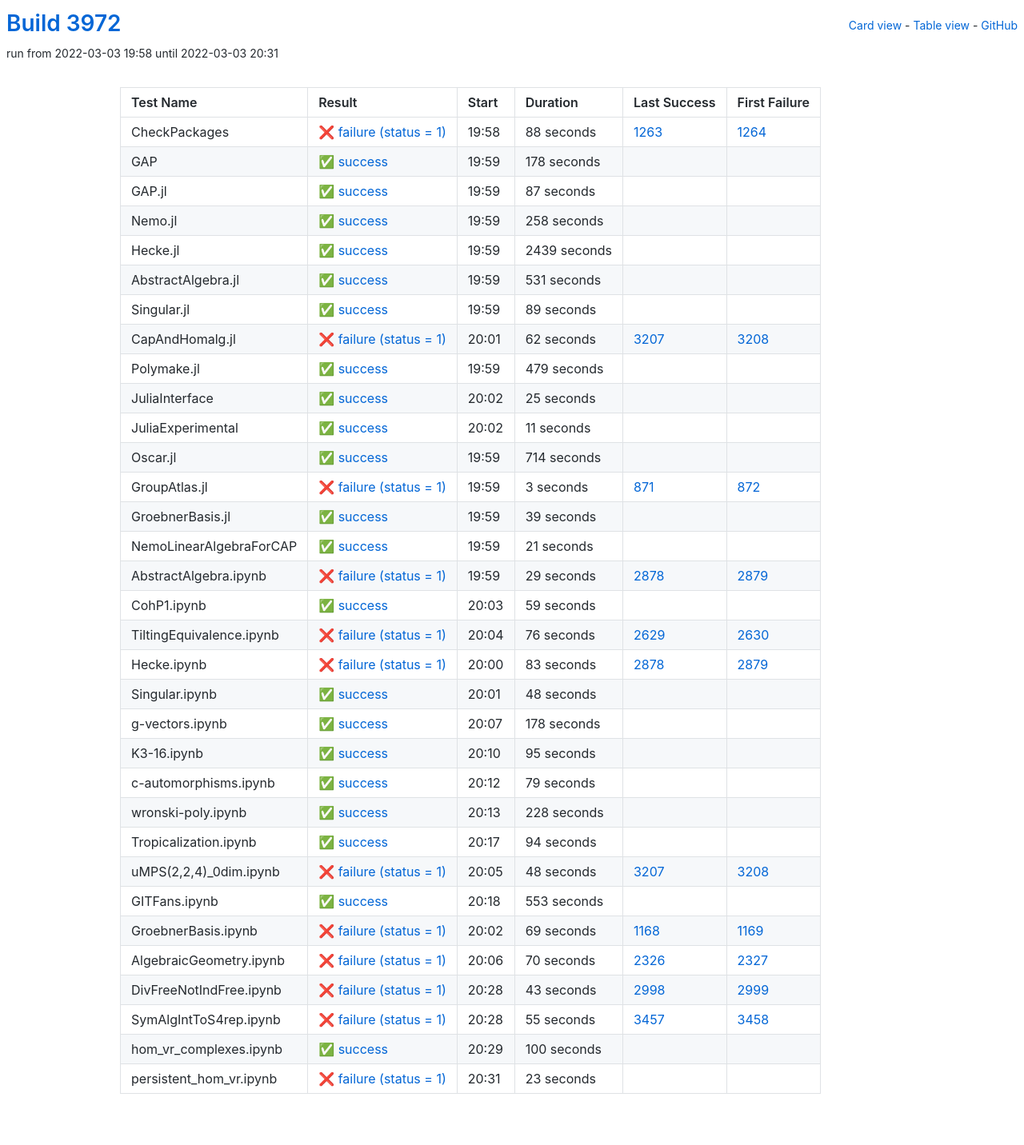
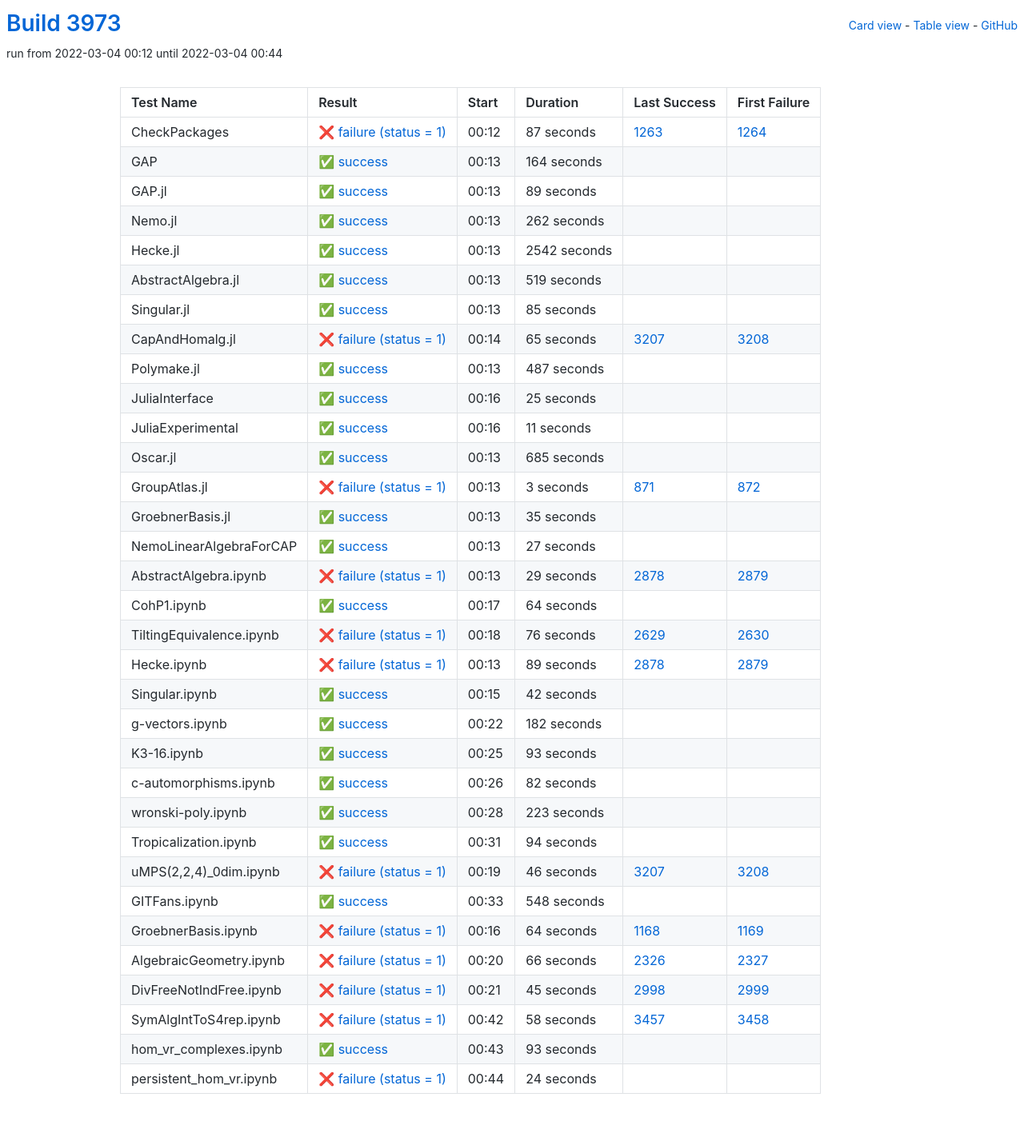
Before and after one commit to oscar-system/oscar-ci-status-stable, a Jekyll site: the page built from table.html, in a window 1280 px wide. Shown: the whole page at 80% size. Built offline with Jekyll 4.4.1, drawn with Linux system fonts in a browser that asks for light colours.

Commit message:
Build #3973

```diff
--- a/_data/ci.yml
+++ b/_data/ci.yml
@@ -1,6 +1,6 @@
 ---
-build: 3972
-build_url: https://oscarci.mathematik.uni-kl.de/job/oscar-stable/3972/
+build: 3973
+build_url: https://oscarci.mathematik.uni-kl.de/job/oscar-stable/3973/
 job: oscar-stable
 organization: oscar-system
 repo: oscar-ci-status-stable
@@ -8,80 +8,32 @@ repourl: https://github.com/oscar-system/oscar-ci-status-stable
 tests:
 - name: CheckPackages
   id: checkpackages
-  log: https://oscarci.mathematik.uni-kl.de/job/oscar-stable/3972/artifact/logs/build-3972/CheckPackages.log
-  start: 2022-03-03 19:58
+  log: https://oscarci.mathematik.uni-kl.de/job/oscar-stable/3973/artifact/logs/build-3973/CheckPackages.log
+  start: 2022-03-04 00:12
   success: false
   exitcode: 1
   status: failure
-  duration: 88
+  duration: 87
   last_success: 1263
   last_success_url: https://oscarci.mathematik.uni-kl.de/job/oscar-stable/1263/
   first_failure: 1264
   first_failure_url: https://oscarci.mathematik.uni-kl.de/job/oscar-stable/1264/
 - name: GAP
   id: gap
-  log: https://oscarci.mathematik.uni-kl.de/job/oscar-stable/3972/artifact/logs/build-3972/GAP.log
-  start: 2022-03-03 19:59
+  log: https://oscarci.mathematik.uni-kl.de/job/oscar-stable/3973/artifact/logs/build-3973/GAP.log
+  start: 2022-03-04 00:13
   success: true
   exitcode: 0
   status: success
-  duration: 178
+  duration: 164
   last_success: false
   last_success_url:
   first_failure: false
   first_failure_url:
 - name: GAP.jl
   id: gap-jl
-  log: https://oscarci.mathematik.uni-kl.de/job/oscar-stable/3972/artifact/logs/build-3972/GAP.jl.log
-  start: 2022-03-03 19:59
-  success: true
-  exitcode: 0
-  status: success
-  duration: 87
-  last_success: false
-  last_success_url:
-  first_failure: false
-  first_failure_url:
-- name: Nemo.jl
-  id: nemo-jl
-  log: https://oscarci.mathematik.uni-kl.de/job/oscar-stable/3972/artifact/logs/build-3972/Nemo.jl.log
-  start: 2022-03-03 19:59
-  success: true
-  exitcode: 0
-  status: success
-  duration: 258
-  last_success: false
-  last_success_url:
-  first_failure: false
-  first_failure_url:
-- name: Hecke.jl
-  id: hecke-jl
-  log: https://oscarci.mathematik.uni-kl.de/job/oscar-stable/3972/artifact/logs/build-3972/Hecke.jl.log
-  start: 2022-03-03 19:59
-  success: true
-  exitcode: 0
-  status: success
-  duration: 2439
-  last_success: false
-  last_success_url:
-  first_failure: false
-  first_failure_url:
-- name: AbstractAlgebra.jl
-  id: abstractalgebra-jl
-  log: https://oscarci.mathematik.uni-kl.de/job/oscar-stable/3972/artifact/logs/build-3972/AbstractAlgebra.jl.log
-  start: 2022-03-03 19:59
-  success: true
-  exitcode: 0
-  status: success
-  duration: 531
-  last_success: false
-  last_success_url:
-  first_failure: false
-  first_failure_url:
-- name: Singular.jl
-  id: singular-jl
-  log: https://oscarci.mathematik.uni-kl.de/job/oscar-stable/3972/artifact/logs/build-3972/Singular.jl.log
-  start: 2022-03-03 19:59
+  log: https://oscarci.mathematik.uni-kl.de/job/oscar-stable/3973/artifact/logs/build-3973/GAP.jl.log
+  start: 2022-03-04 00:13
   success: true
   exitcode: 0
   status: success
@@ -90,34 +42,82 @@ tests:
   last_success_url:
   first_failure: false
   first_failure_url:
+- name: Nemo.jl
+  id: nemo-jl
+  log: https://oscarci.mathematik.uni-kl.de/job/oscar-stable/3973/artifact/logs/build-3973/Nemo.jl.log
+  start: 2022-03-04 00:13
+  success: true
+  exitcode: 0
+  status: success
+  duration: 262
+  last_success: false
+  last_success_url:
+  first_failure: false
+  first_failure_url:
+- name: Hecke.jl
+  id: hecke-jl
+  log: https://oscarci.mathematik.uni-kl.de/job/oscar-stable/3973/artifact/logs/build-3973/Hecke.jl.log
+  start: 2022-03-04 00:13
+  success: true
+  exitcode: 0
+  status: success
+  duration: 2542
+  last_success: false
+  last_success_url:
+  first_failure: false
+  first_failure_url:
+- name: AbstractAlgebra.jl
+  id: abstractalgebra-jl
+  log: https://oscarci.mathematik.uni-kl.de/job/oscar-stable/3973/artifact/logs/build-3973/AbstractAlgebra.jl.log
+  start: 2022-03-04 00:13
+  success: true
+  exitcode: 0
+  status: success
+  duration: 519
+  last_success: false
+  last_success_url:
+  first_failure: false
+  first_failure_url:
+- name: Singular.jl
+  id: singular-jl
+  log: https://oscarci.mathematik.uni-kl.de/job/oscar-stable/3973/artifact/logs/build-3973/Singular.jl.log
+  start: 2022-03-04 00:13
+  success: true
+  exitcode: 0
+  status: success
+  duration: 85
+  last_success: false
+  last_success_url:
+  first_failure: false
+  first_failure_url:
 - name: CapAndHomalg.jl
   id: capandhomalg-jl
-  log: https://oscarci.mathematik.uni-kl.de/job/oscar-stable/3972/artifact/logs/build-3972/CapAndHomalg.jl.log
-  start: 2022-03-03 20:01
+  log: https://oscarci.mathematik.uni-kl.de/job/oscar-stable/3973/artifact/logs/build-3973/CapAndHomalg.jl.log
+  start: 2022-03-04 00:14
   success: false
   exitcode: 1
   status: failure
-  duration: 62
+  duration: 65
   last_success: 3207
   last_success_url: https://oscarci.mathematik.uni-kl.de/job/oscar-stable/3207/
   first_failure: 3208
   first_failure_url: https://oscarci.mathematik.uni-kl.de/job/oscar-stable/3208/
 - name: Polymake.jl
   id: polymake-jl
-  log: https://oscarci.mathematik.uni-kl.de/job/oscar-stable/3972/artifact/logs/build-3972/Polymake.jl.log
-  start: 2022-03-03 19:59
+  log: https://oscarci.mathematik.uni-kl.de/job/oscar-stable/3973/artifact/logs/build-3973/Polymake.jl.log
+  start: 2022-03-04 00:13
   success: true
   exitcode: 0
   status: success
-  duration: 479
+  duration: 487
   last_success: false
   last_success_url:
   first_failure: false
   first_failure_url:
 - name: JuliaInterface
   id: juliainterface
-  log: https://oscarci.mathematik.uni-kl.de/job/oscar-stable/3972/artifact/logs/build-3972/JuliaInterface.log
-  start: 2022-03-03 20:02
+  log: https://oscarci.mathematik.uni-kl.de/job/oscar-stable/3973/artifact/logs/build-3973/JuliaInterface.log
+  start: 2022-03-04 00:16
   success: true
   exitcode: 0
   status: success
@@ -128,8 +128,8 @@ tests:
   first_failure_url:
 - name: JuliaExperimental
   id: juliaexperimental
-  log: https://oscarci.mathematik.uni-kl.de/job/oscar-stable/3972/artifact/logs/build-3972/JuliaExperimental.log
-  start: 2022-03-03 20:02
+  log: https://oscarci.mathematik.uni-kl.de/job/oscar-stable/3973/artifact/logs/build-3973/JuliaExperimental.log
+  start: 2022-03-04 00:16
   success: true
   exitcode: 0
   status: success
@@ -140,20 +140,20 @@ tests:
   first_failure_url:
 - name: Oscar.jl
   id: oscar-jl
-  log: https://oscarci.mathematik.uni-kl.de/job/oscar-stable/3972/artifact/logs/build-3972/Oscar.jl.log
-  start: 2022-03-03 19:59
+  log: https://oscarci.mathematik.uni-kl.de/job/oscar-stable/3973/artifact/logs/build-3973/Oscar.jl.log
+  start: 2022-03-04 00:13
   success: true
   exitcode: 0
   status: success
-  duration: 714
+  duration: 685
   last_success: false
   last_success_url:
   first_failure: false
   first_failure_url:
 - name: GroupAtlas.jl
   id: groupatlas-jl
-  log: https://oscarci.mathematik.uni-kl.de/job/oscar-stable/3972/artifact/logs/build-3972/GroupAtlas.jl.log
-  start: 2022-03-03 19:59
+  log: https://oscarci.mathematik.uni-kl.de/job/oscar-stable/3973/artifact/logs/build-3973/GroupAtlas.jl.log
+  start: 2022-03-04 00:13
   success: false
   exitcode: 1
   status: failure
@@ -164,32 +164,32 @@ tests:
   first_failure_url: https://oscarci.mathematik.uni-kl.de/job/oscar-stable/872/
 - name: GroebnerBasis.jl
   id: groebnerbasis-jl
-  log: https://oscarci.mathematik.uni-kl.de/job/oscar-stable/3972/artifact/logs/build-3972/GroebnerBasis.jl.log
-  start: 2022-03-03 19:59
+  log: https://oscarci.mathematik.uni-kl.de/job/oscar-stable/3973/artifact/logs/build-3973/GroebnerBasis.jl.log
+  start: 2022-03-04 00:13
   success: true
   exitcode: 0
   status: success
-  duration: 39
+  duration: 35
   last_success: false
   last_success_url:
   first_failure: false
   first_failure_url:
 - name: NemoLinearAlgebraForCAP
   id: nemolinearalgebraforcap
-  log: https://oscarci.mathematik.uni-kl.de/job/oscar-stable/3972/artifact/logs/build-3972/NemoLinearAlgebraForCAP.log
-  start: 2022-03-03 19:59
+  log: https://oscarci.mathematik.uni-kl.de/job/oscar-stable/3973/artifact/logs/build-3973/NemoLinearAlgebraForCAP.log
+  start: 2022-03-04 00:13
   success: true
   exitcode: 0
   status: success
-  duration: 21
+  duration: 27
   last_success: false
   last_success_url:
   first_failure: false
   first_failure_url:
 - name: AbstractAlgebra.ipynb
   id: abstractalgebra-ipynb
-  log: https://oscarci.mathematik.uni-kl.de/job/oscar-stable/3972/artifact/logs/build-3972/AbstractAlgebra.ipynb.log
-  start: 2022-03-03 19:59
+  log: https://oscarci.mathematik.uni-kl.de/job/oscar-stable/3973/artifact/logs/build-3973/AbstractAlgebra.ipynb.log
+  start: 2022-03-04 00:13
   success: false
   exitcode: 1
   status: failure
@@ -200,20 +200,20 @@ tests:
   first_failure_url: https://oscarci.mathematik.uni-kl.de/job/oscar-stable/2879/
 - name: CohP1.ipynb
   id: cohp1-ipynb
-  log: https://oscarci.mathematik.uni-kl.de/job/oscar-stable/3972/artifact/logs/build-3972/CohP1.ipynb.log
-  start: 2022-03-03 20:03
+  log: https://oscarci.mathematik.uni-kl.de/job/oscar-stable/3973/artifact/logs/build-3973/CohP1.ipynb.log
+  start: 2022-03-04 00:17
   success: true
   exitcode: 0
   status: success
-  duration: 59
+  duration: 64
   last_success: false
   last_success_url:
   first_failure: false
   first_failure_url:
 - name: TiltingEquivalence.ipynb
   id: tiltingequivalence-ipynb
-  log: https://oscarci.mathematik.uni-kl.de/job/oscar-stable/3972/artifact/logs/build-3972/TiltingEquivalence.ipynb.log
-  start: 2022-03-03 20:04
+  log: https://oscarci.mathematik.uni-kl.de/job/oscar-stable/3973/artifact/logs/build-3973/TiltingEquivalence.ipynb.log
+  start: 2022-03-04 00:18
   success: false
   exitcode: 1
   status: failure
@@ -224,80 +224,80 @@ tests:
   first_failure_url: https://oscarci.mathematik.uni-kl.de/job/oscar-stable/2630/
 - name: Hecke.ipynb
   id: hecke-ipynb
-  log: https://oscarci.mathematik.uni-kl.de/job/oscar-stable/3972/artifact/logs/build-3972/Hecke.ipynb.log
-  start: 2022-03-03 20:00
+  log: https://oscarci.mathematik.uni-kl.de/job/oscar-stable/3973/artifact/logs/build-3973/Hecke.ipynb.log
+  start: 2022-03-04 00:13
   success: false
   exitcode: 1
   status: failure
-  duration: 83
+  duration: 89
   last_success: 2878
   last_success_url: https://oscarci.mathematik.uni-kl.de/job/oscar-stable/2878/
   first_failure: 2879
   first_failure_url: https://oscarci.mathematik.uni-kl.de/job/oscar-stable/2879/
 - name: Singular.ipynb
   id: singular-ipynb
-  log: https://oscarci.mathematik.uni-kl.de/job/oscar-stable/3972/artifact/logs/build-3972/Singular.ipynb.log
-  start: 2022-03-03 20:01
+  log: https://oscarci.mathematik.uni-kl.de/job/oscar-stable/3973/artifact/logs/build-3973/Singular.ipynb.log
+  start: 2022-03-04 00:15
   success: true
   exitcode: 0
   status: success
-  duration: 48
+  duration: 42
   last_success: false
   last_success_url:
   first_failure: false
   first_failure_url:
 - name: g-vectors.ipynb
   id: g-vectors-ipynb
-  log: https://oscarci.mathematik.uni-kl.de/job/oscar-stable/3972/artifact/logs/build-3972/g-vectors.ipynb.log
-  start: 2022-03-03 20:07
+  log: https://oscarci.mathematik.uni-kl.de/job/oscar-stable/3973/artifact/logs/build-3973/g-vectors.ipynb.log
+  start: 2022-03-04 00:22
   success: true
   exitcode: 0
   status: success
-  duration: 178
+  duration: 182
   last_success: false
   last_success_url:
   first_failure: false
   first_failure_url:
 - name: K3-16.ipynb
   id: k3-16-ipynb
-  log: https://oscarci.mathematik.uni-kl.de/job/oscar-stable/3972/artifact/logs/build-3972/K3-16.ipynb.log
-  start: 2022-03-03 20:10
+  log: https://oscarci.mathematik.uni-kl.de/job/oscar-stable/3973/artifact/logs/build-3973/K3-16.ipynb.log
+  start: 2022-03-04 00:25
   success: true
   exitcode: 0
   status: success
-  duration: 95
+  duration: 93
   last_success: false
   last_success_url:
   first_failure: false
   first_failure_url:
 - name: c-automorphisms.ipynb
   id: c-automorphisms-ipynb
-  log: https://oscarci.mathematik.uni-kl.de/job/oscar-stable/3972/artifact/logs/build-3972/c-automorphisms.ipynb.log
-  start: 2022-03-03 20:12
+  log: https://oscarci.mathematik.uni-kl.de/job/oscar-stable/3973/artifact/logs/build-3973/c-automorphisms.ipynb.log
+  start: 2022-03-04 00:26
   success: true
   exitcode: 0
   status: success
-  duration: 79
+  duration: 82
   last_success: false
   last_success_url:
   first_failure: false
   first_failure_url:
 - name: wronski-poly.ipynb
   id: wronski-poly-ipynb
-  log: https://oscarci.mathematik.uni-kl.de/job/oscar-stable/3972/artifact/logs/build-3972/wronski-poly.ipynb.log
-  start: 2022-03-03 20:13
+  log: https://oscarci.mathematik.uni-kl.de/job/oscar-stable/3973/artifact/logs/build-3973/wronski-poly.ipynb.log
+  start: 2022-03-04 00:28
   success: true
   exitcode: 0
   status: success
-  duration: 228
+  duration: 223
   last_success: false
   last_success_url:
   first_failure: false
   first_failure_url:
 - name: Tropicalization.ipynb
   id: tropicalization-ipynb
-  log: https://oscarci.mathematik.uni-kl.de/job/oscar-stable/3972/artifact/logs/build-3972/Tropicalization.ipynb.log
-  start: 2022-03-03 20:17
+  log: https://oscarci.mathematik.uni-kl.de/job/oscar-stable/3973/artifact/logs/build-3973/Tropicalization.ipynb.log
+  start: 2022-03-04 00:31
   success: true
   exitcode: 0
   status: success
@@ -308,96 +308,96 @@ tests:
   first_failure_url:
 - name: uMPS(2,2,4)_0dim.ipynb
   id: umps-2-2-4-0dim-ipynb
-  log: https://oscarci.mathematik.uni-kl.de/job/oscar-stable/3972/artifact/logs/build-3972/uMPS-2-2-4-_0dim.ipynb.log
-  start: 2022-03-03 20:05
+  log: https://oscarci.mathematik.uni-kl.de/job/oscar-stable/3973/artifact/logs/build-3973/uMPS-2-2-4-_0dim.ipynb.log
+  start: 2022-03-04 00:19
   success: false
   exitcode: 1
   status: failure
-  duration: 48
+  duration: 46
   last_success: 3207
   last_success_url: https://oscarci.mathematik.uni-kl.de/job/oscar-stable/3207/
   first_failure: 3208
   first_failure_url: https://oscarci.mathematik.uni-kl.de/job/oscar-stable/3208/
 - name: GITFans.ipynb
   id: gitfans-ipynb
-  log: https://oscarci.mathematik.uni-kl.de/job/oscar-stable/3972/artifact/logs/build-3972/GITFans.ipynb.log
-  start: 2022-03-03 20:18
+  log: https://oscarci.mathematik.uni-kl.de/job/oscar-stable/3973/artifact/logs/build-3973/GITFans.ipynb.log
+  start: 2022-03-04 00:33
   success: true
   exitcode: 0
   status: success
-  duration: 553
+  duration: 548
   last_success: false
   last_success_url:
   first_failure: false
   first_failure_url:
 - name: GroebnerBasis.ipynb
   id: groebnerbasis-ipynb
-  log: https://oscarci.mathematik.uni-kl.de/job/oscar-stable/3972/artifact/logs/build-3972/GroebnerBasis.ipynb.log
-  start: 2022-03-03 20:02
+  log: https://oscarci.mathematik.uni-kl.de/job/oscar-stable/3973/artifact/logs/build-3973/GroebnerBasis.ipynb.log
+  start: 2022-03-04 00:16
   success: false
   exitcode: 1
   status: failure
-  duration: 69
+  duration: 64
   last_success: 1168
   last_success_url: https://oscarci.mathematik.uni-kl.de/job/oscar-stable/1168/
   first_failure: 1169
   first_failure_url: https://oscarci.mathematik.uni-kl.de/job/oscar-stable/1169/
 - name: AlgebraicGeometry.ipynb
   id: algebraicgeometry-ipynb
-  log: https://oscarci.mathematik.uni-kl.de/job/oscar-stable/3972/artifact/logs/build-3972/AlgebraicGeometry.ipynb.log
-  start: 2022-03-03 20:06
+  log: https://oscarci.mathematik.uni-kl.de/job/oscar-stable/3973/artifact/logs/build-3973/AlgebraicGeometry.ipynb.log
+  start: 2022-03-04 00:20
   success: false
   exitcode: 1
   status: failure
-  duration: 70
+  duration: 66
   last_success: 2326
   last_success_url: https://oscarci.mathematik.uni-kl.de/job/oscar-stable/2326/
   first_failure: 2327
   first_failure_url: https://oscarci.mathematik.uni-kl.de/job/oscar-stable/2327/
 - name: DivFreeNotIndFree.ipynb
   id: divfreenotindfree-ipynb
-  log: https://oscarci.mathematik.uni-kl.de/job/oscar-stable/3972/artifact/logs/build-3972/DivFreeNotIndFree.ipynb.log
-  start: 2022-03-03 20:28
+  log: https://oscarci.mathematik.uni-kl.de/job/oscar-stable/3973/artifact/logs/build-3973/DivFreeNotIndFree.ipynb.log
+  start: 2022-03-04 00:21
   success: false
   exitcode: 1
   status: failure
-  duration: 43
+  duration: 45
   last_success: 2998
   last_success_url: https://oscarci.mathematik.uni-kl.de/job/oscar-stable/2998/
   first_failure: 2999
   first_failure_url: https://oscarci.mathematik.uni-kl.de/job/oscar-stable/2999/
 - name: SymAlgIntToS4rep.ipynb
   id: symalginttos4rep-ipynb
-  log: https://oscarci.mathematik.uni-kl.de/job/oscar-stable/3972/artifact/logs/build-3972/SymAlgIntToS4rep.ipynb.log
-  start: 2022-03-03 20:28
+  log: https://oscarci.mathematik.uni-kl.de/job/oscar-stable/3973/artifact/logs/build-3973/SymAlgIntToS4rep.ipynb.log
+  start: 2022-03-04 00:42
   success: false
   exitcode: 1
   status: failure
-  duration: 55
+  duration: 58
   last_success: 3457
   last_success_url: https://oscarci.mathematik.uni-kl.de/job/oscar-stable/3457/
   first_failure: 3458
   first_failure_url: https://oscarci.mathematik.uni-kl.de/job/oscar-stable/3458/
 - name: hom_vr_complexes.ipynb
   id: hom-vr-complexes-ipynb
-  log: https://oscarci.mathematik.uni-kl.de/job/oscar-stable/3972/artifact/logs/build-3972/hom_vr_complexes.ipynb.log
-  start: 2022-03-03 20:29
+  log: https://oscarci.mathematik.uni-kl.de/job/oscar-stable/3973/artifact/logs/build-3973/hom_vr_complexes.ipynb.log
+  start: 2022-03-04 00:43
   success: true
   exitcode: 0
   status: success
-  duration: 100
+  duration: 93
   last_success: false
   last_success_url:
   first_failure: false
   first_failure_url:
 - name: persistent_hom_vr.ipynb
   id: persistent-hom-vr-ipynb
-  log: https://oscarci.mathematik.uni-kl.de/job/oscar-stable/3972/artifact/logs/build-3972/persistent_hom_vr.ipynb.log
-  start: 2022-03-03 20:31
+  log: https://oscarci.mathematik.uni-kl.de/job/oscar-stable/3973/artifact/logs/build-3973/persistent_hom_vr.ipynb.log
+  start: 2022-03-04 00:44
   success: false
   exitcode: 1
   status: failure
-  duration: 23
+  duration: 24
   last_success: false
   last_success_url:
   first_failure: false
```
Also changed, not shown: README.md.
